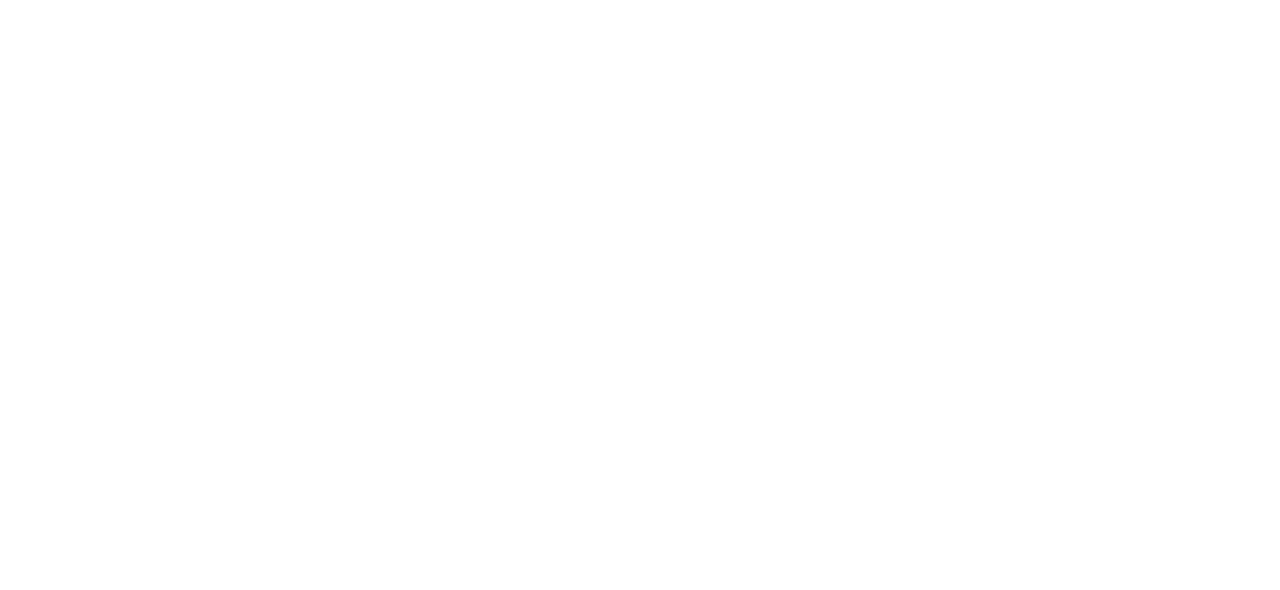
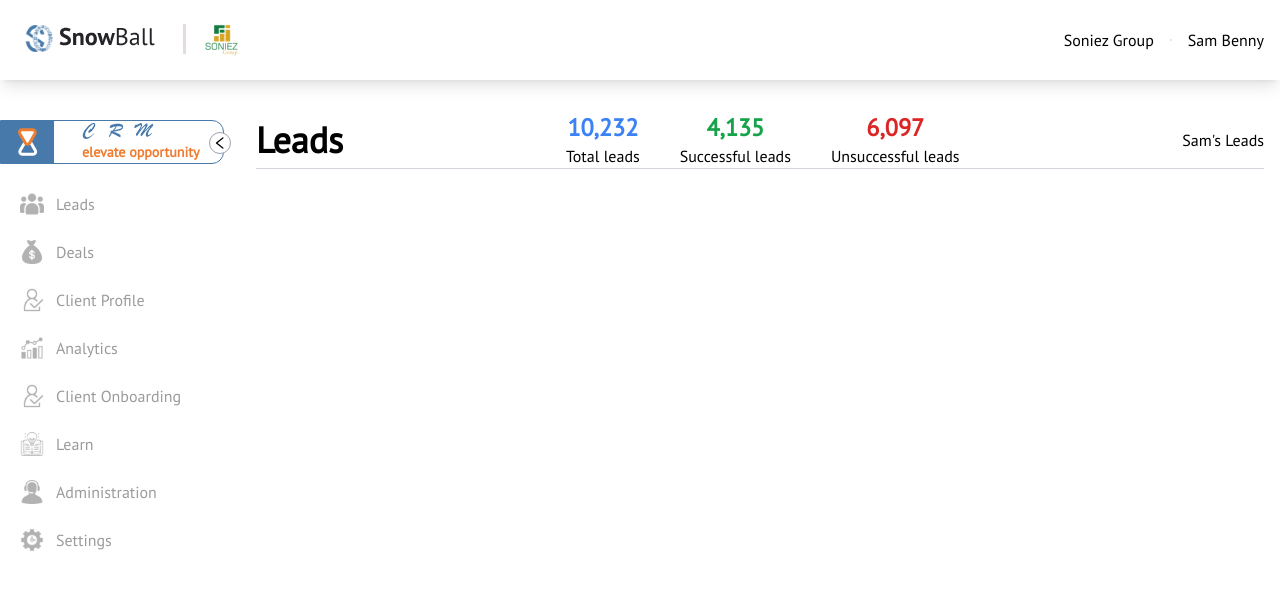
Before and after one commit to keshavsaini2607/snowballcrm, a React (Vite) app: page /dashboard/leads in a window 1280 px wide. Before the commit this address had no page. Shown: the top 590 px of the page. Built offline with nearby package versions, Linux system fonts and the light colour scheme.

Commit message:
routes setup

```diff
--- a/package.json
+++ b/package.json
@@ -16,10 +16,12 @@
     "@mui/material": "^5.11.12",
     "axios": "^1.3.4",
     "react": "^18.2.0",
+    "react-charts": "^2.0.0-beta.7",
     "react-dom": "^18.2.0",
     "react-hook-form": "^7.43.5",
     "react-icons": "^4.8.0",
     "react-query": "^3.39.3",
+    "react-router": "^6.9.0",
     "react-router-dom": "^6.8.2",
     "yup": "^1.0.2"
   },
--- a/src/pages/404/index.tsx
+++ b/src/pages/404/index.tsx
@@ -12,21 +12,15 @@
 };
 
 export default function NotFound() {
-  const error: any = useRouteError();
-  console.log(error);
+   // const error: any = useRouteError();
+  //  console.log(error);
    //   console.log(typeof error);
 
-  if (errorCheck(error)) {
    return (
       <div id="error-page">
          <h1>Oops! Page not found</h1>
          <p>Sorry the route you are looking for does not exist.</p>
-        <p>
-          <i>{error.statusText || error.message}</i>
-        </p>
+         <p>{/* <i>{error.statusText || error.message}</i> */}</p>
       </div>
    );
-  } else {
-    return <></>;
 }
-}
--- a/src/pages/dashboard/index.tsx
+++ b/src/pages/dashboard/index.tsx
@@ -1,14 +1,15 @@
-import { Link, Outlet } from "react-router-dom";
+import { Link, Navigate, Outlet, redirect, useLocation } from "react-router-dom";
 import DashboardNav from "../../components/navbar/DashboardNav";
 import SmallLogo from "../../assets/smalllogo.svg";
 import CrmLogo from "../../assets/crmlogo.svg";
 import { dashboardMenu } from "../../utils/constants";
 import { Avatar, Icon } from "@mui/material";
 import { AiOutlineRight, AiOutlineLeft } from "react-icons/ai";
-import { useState } from "react";
+import { useEffect, useState } from "react";
+import { useNavigation } from "react-router";
 
 export default function Root() {
-   const [isTabsHidden, setIsTabsHidden] = useState(true);
+   const [isTabsHidden, setIsTabsHidden] = useState(false);
 
    return (
       <div className="w-full h-[calc(100vh)] overflow-hidden">
@@ -46,11 +47,18 @@
                      </span>
                   )}
                </div>
-               <ul className={`flex ${isTabsHidden ? 'items-center' : 'items-start'} flex-col gap-2 w-max`}>
+               <ul
+                  className={`flex ${
+                     isTabsHidden ? "items-center" : "items-start"
+                  } flex-col gap-2 w-max`}
+               >
                   {dashboardMenu.map((menu) => (
-                     <li
+                     <Link
+                        to={`/dashboard/${menu.icon}`}
                         key={menu.id}
-                        className={`p-2 ${isTabsHidden ? 'ml-2' : 'ml-3'} cursor-pointer flex items-center gap-3`}
+                        className={`p-2 ${
+                           isTabsHidden ? "ml-2" : "ml-3"
+                        } cursor-pointer flex items-center gap-3`}
                      >
                         <Icon
                            component={() => (
@@ -63,16 +71,16 @@
                         {!isTabsHidden && (
                            <span className="text-[#9C9B9B]">{menu.title}</span>
                         )}
-                     </li>
+                     </Link>
                   ))}
                </ul>
             </aside>
             <section
                className={`${
-                  isTabsHidden ? "w-full" : "w-[80%]"
+                  isTabsHidden ? "w-full pl-6" : "w-[80%]"
                }  overflow-scroll h-[calc(100vh_-_10vh)]`}
             >
-               <h1 className="text-5xl">Testing Dashboard</h1>
+               <Outlet />
             </section>
          </div>
       </div>
--- /dev/null
+++ b/src/pages/dashboard/leads/index.tsx
@@ -0,0 +1,31 @@
+import React from 'react'
+
+const Leads = () => {
+  return (
+    <div className='pt-8 pr-4'>
+      <header className='flex items-center justify-between border-b-[1px] border-b-gray-300'>
+        <h1 className='text-4xl font-bold'>Leads</h1>
+
+        <div className='flex items-center gap-10'>
+          <span className='flex flex-col items-center'>
+            <span className='text-2xl font-bold text-blue-500'>10,232</span>
+            <span>Total leads</span>
+          </span>
+          <span className='flex flex-col items-center '>
+            <span className='text-2xl font-bold text-green-600'>4,135</span>
+            <span>Successful leads</span>
+          </span>
+          <span className='flex flex-col items-center '>
+            <span className='text-2xl font-bold text-red-600'>6,097</span>
+            <span>Unsuccessful leads</span>
+          </span>
+        </div>
+        <div>
+          <span>Sam's Leads</span>
+        </div>
+      </header>
+    </div>
+  )
+}
+
+export default Leads
--- a/src/routes/RoutesRenderer.tsx
+++ b/src/routes/RoutesRenderer.tsx
@@ -1,40 +1,57 @@
-import { useState } from "react";
-import { Navigate, useRoutes } from "react-router-dom";
+import { useEffect, useState } from "react";
+import { Navigate, useLocation, useNavigate, useRoutes } from "react-router-dom";
 import Root from "../pages/dashboard";
 import NotFound from "../pages/404";
 import Administration from "../pages/dashboard/administration";
 import Onboard from "../pages/onboard";
 import Signin from "../pages/onboard/Signin";
 import Signup from "../pages/onboard/Signup";
+import Leads from "../pages/dashboard/leads";
 
 const RoutesRenderer = () => {
    const [loggedIn, setLoggedIn] = useState(true);
+   const navigate = useNavigate();
+   const location = useLocation();
+
+   useEffect(() => {
+      if(location.pathname === "/dashboard") {
+         navigate("/dashboard/leads");
+      }
+   }, [location])
 
    const routes = useRoutes([
+
       {
          path: "/",
          element: <Onboard />,
-         errorElement: <NotFound />,
          children: [
             {
                path: "/",
-               element: <Signup />
+               element: <Signup />,
             },
             {
                path: "/signin",
-               element: <Signin />
+               element: <Signin />,
             },
-         ]
+         ],
       },
       {
          path: "/dashboard",
          element: loggedIn ? <Root /> : <Navigate to="/" />,
          children: [
             {
+               path: "/dashboard/leads",
+               element: <Leads />,
+            },
+            {
                path: "/dashboard/administration",
                element: <Administration />,
             },
          ],
+      },
+      {
+         path: "*",
+         element: <NotFound />,
       },
    ]);
 
```
Also changed, not shown: 2 other files (tests, documents, lock files or other folders). Lines whose indentation alone changed are shown as unchanged.
